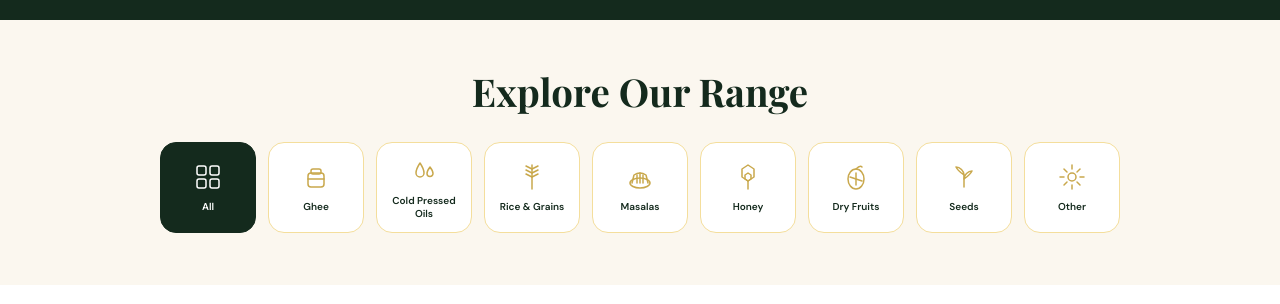
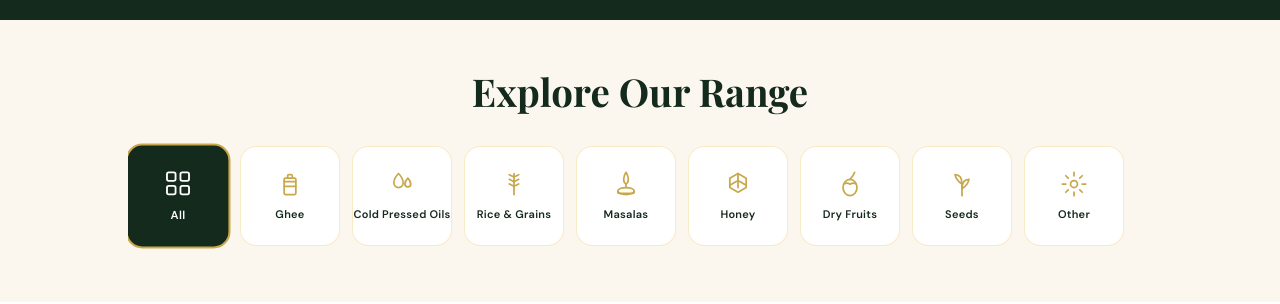
Before and after one commit to shashanksbharadwaj161/Gau-Bhoomi-Naturals-website, a React (Vite) app: page / in a window 1280 px wide. Shown: the part 1000-1304 px from the top of the page. Built offline with nearby package versions, Linux system fonts and the light colour scheme; no server answers; a web font is replaced by a local one.

Commit message:
feat: refined category icons and spring animation

```diff
--- a/src/components/ui/CategoryIcons.jsx
+++ b/src/components/ui/CategoryIcons.jsx
@@ -1,86 +1,80 @@
-// Uniform line-art category icons (stroke-based, same visual weight).
+// Uniform line-art category icons (stroke-based, 24x24 viewBox, strokeWidth 1.5).
 
-export const AllIcon = ({ size = 32, color = 'currentColor' }) => (
-  <svg width={size} height={size} viewBox="0 0 32 32" fill="none" stroke={color} strokeWidth="1.5" strokeLinecap="round" strokeLinejoin="round">
-    <rect x="5" y="5" width="9" height="9" rx="2" />
-    <rect x="18" y="5" width="9" height="9" rx="2" />
-    <rect x="5" y="18" width="9" height="9" rx="2" />
-    <rect x="18" y="18" width="9" height="9" rx="2" />
+export const AllIcon = ({ size = 28, color = 'currentColor' }) => (
+  <svg width={size} height={size} viewBox="0 0 24 24" fill="none" stroke={color} strokeWidth="1.5" strokeLinecap="round" strokeLinejoin="round">
+    <rect x="3" y="3" width="7" height="7" rx="1.5"/>
+    <rect x="14" y="3" width="7" height="7" rx="1.5"/>
+    <rect x="3" y="14" width="7" height="7" rx="1.5"/>
+    <rect x="14" y="14" width="7" height="7" rx="1.5"/>
   </svg>
 )
 
-export const GheeIcon = ({ size = 32, color = 'currentColor' }) => (
-  <svg width={size} height={size} viewBox="0 0 32 32" fill="none" stroke={color} strokeWidth="1.5" strokeLinecap="round" strokeLinejoin="round">
-    <rect x="8" y="12" width="16" height="14" rx="3" />
-    <rect x="11" y="8" width="10" height="5" rx="2" />
-    <line x1="8" y1="18" x2="24" y2="18" />
+export const GheeIcon = ({ size = 28, color = 'currentColor' }) => (
+  <svg width={size} height={size} viewBox="0 0 24 24" fill="none" stroke={color} strokeWidth="1.5" strokeLinecap="round" strokeLinejoin="round">
+    <path d="M8 21h8a1 1 0 001-1V10H7v10a1 1 0 001 1z"/>
+    <path d="M7 10V8a1 1 0 011-1h8a1 1 0 011 1v2"/>
+    <path d="M10 7V5a1 1 0 011-1h2a1 1 0 011 1v2"/>
+    <line x1="7" y1="14" x2="17" y2="14"/>
   </svg>
 )
 
-export const OilsIcon = ({ size = 32, color = 'currentColor' }) => (
-  <svg width={size} height={size} viewBox="0 0 32 32" fill="none" stroke={color} strokeWidth="1.5" strokeLinecap="round" strokeLinejoin="round">
-    <path d="M12 8 C12 8 8 14 8 18 a4 4 0 0 0 8 0 C16 14 12 8 12 8z" />
-    <path d="M22 12 C22 12 19 16 19 18.5 a3 3 0 0 0 6 0 C25 16 22 12 22 12z" />
+export const OilsIcon = ({ size = 28, color = 'currentColor' }) => (
+  <svg width={size} height={size} viewBox="0 0 24 24" fill="none" stroke={color} strokeWidth="1.5" strokeLinecap="round" strokeLinejoin="round">
+    <path d="M9 3c0 0-4 4-4 8a4 4 0 008 0c0-4-4-8-4-8z"/>
+    <path d="M17 7c0 0-2.5 2.5-2.5 5a2.5 2.5 0 005 0c0-2.5-2.5-5-2.5-5z"/>
   </svg>
 )
 
-export const RiceIcon = ({ size = 32, color = 'currentColor' }) => (
-  <svg width={size} height={size} viewBox="0 0 32 32" fill="none" stroke={color} strokeWidth="1.5" strokeLinecap="round" strokeLinejoin="round">
-    <line x1="16" y1="4" x2="16" y2="28" />
-    <line x1="16" y1="8" x2="22" y2="5" />
-    <line x1="16" y1="12" x2="22" y2="9" />
-    <line x1="16" y1="16" x2="22" y2="13" />
-    <line x1="16" y1="8" x2="10" y2="5" />
-    <line x1="16" y1="12" x2="10" y2="9" />
-    <line x1="16" y1="16" x2="10" y2="13" />
+export const RiceIcon = ({ size = 28, color = 'currentColor' }) => (
+  <svg width={size} height={size} viewBox="0 0 24 24" fill="none" stroke={color} strokeWidth="1.5" strokeLinecap="round" strokeLinejoin="round">
+    <path d="M12 3v18"/>
+    <path d="M12 6l4-2"/>
+    <path d="M12 10l4-2"/>
+    <path d="M12 14l4-2"/>
+    <path d="M12 6l-4-2"/>
+    <path d="M12 10l-4-2"/>
+    <path d="M12 14l-4-2"/>
   </svg>
 )
 
-export const MasalaIcon = ({ size = 32, color = 'currentColor' }) => (
-  <svg width={size} height={size} viewBox="0 0 32 32" fill="none" stroke={color} strokeWidth="1.5" strokeLinecap="round" strokeLinejoin="round">
-    <ellipse cx="16" cy="22" rx="10" ry="5" />
-    <path d="M8 22 L10 14 Q16 10 22 14 L24 22" />
-    <line x1="13" y1="22" x2="13" y2="14" />
-    <line x1="16" y1="22" x2="16" y2="12" />
-    <line x1="19" y1="22" x2="19" y2="14" />
+export const MasalaIcon = ({ size = 28, color = 'currentColor' }) => (
+  <svg width={size} height={size} viewBox="0 0 24 24" fill="none" stroke={color} strokeWidth="1.5" strokeLinecap="round" strokeLinejoin="round">
+    <path d="M12 2c0 0 2 3 2 6s-2 4-2 4-2-1-2-4 2-6 2-6z"/>
+    <ellipse cx="12" cy="18" rx="7" ry="3"/>
+    <path d="M5 18v1a1 1 0 001 1h12a1 1 0 001-1v-1"/>
+    <line x1="12" y1="12" x2="12" y2="15"/>
   </svg>
 )
 
-export const HoneyIcon = ({ size = 32, color = 'currentColor' }) => (
-  <svg width={size} height={size} viewBox="0 0 32 32" fill="none" stroke={color} strokeWidth="1.5" strokeLinecap="round" strokeLinejoin="round">
-    <polygon points="16,4 22,8 22,16 16,20 10,16 10,8" />
-    <polygon points="16,12 19,14 19,18 16,20 13,18 13,14" />
-    <line x1="16" y1="20" x2="16" y2="28" />
+export const HoneyIcon = ({ size = 28, color = 'currentColor' }) => (
+  <svg width={size} height={size} viewBox="0 0 24 24" fill="none" stroke={color} strokeWidth="1.5" strokeLinecap="round" strokeLinejoin="round">
+    <path d="M12 3L19 7v8l-7 4-7-4V7z"/>
+    <path d="M12 3v6m0 0l7 4m-7-4l-7 4"/>
+    <path d="M12 9v6"/>
   </svg>
 )
 
-export const DryFruitsIcon = ({ size = 32, color = 'currentColor' }) => (
-  <svg width={size} height={size} viewBox="0 0 32 32" fill="none" stroke={color} strokeWidth="1.5" strokeLinecap="round" strokeLinejoin="round">
-    <ellipse cx="16" cy="18" rx="8" ry="10" />
-    <path d="M16 8 Q20 4 22 6" />
-    <line x1="16" y1="12" x2="16" y2="24" />
-    <line x1="10" y1="16" x2="22" y2="20" />
+export const DryFruitsIcon = ({ size = 28, color = 'currentColor' }) => (
+  <svg width={size} height={size} viewBox="0 0 24 24" fill="none" stroke={color} strokeWidth="1.5" strokeLinecap="round" strokeLinejoin="round">
+    <ellipse cx="12" cy="15" rx="6" ry="7"/>
+    <path d="M12 8c0 0 3-3 4-6"/>
+    <path d="M12 12c2-1 4-1 5 0"/>
+    <path d="M12 12c-2-1-4-1-5 0"/>
   </svg>
 )
 
-export const SeedsIcon = ({ size = 32, color = 'currentColor' }) => (
-  <svg width={size} height={size} viewBox="0 0 32 32" fill="none" stroke={color} strokeWidth="1.5" strokeLinecap="round" strokeLinejoin="round">
-    <path d="M16 26 L16 14" />
-    <path d="M16 14 C16 14 10 10 8 6 C12 6 16 10 16 14" />
-    <path d="M16 18 C16 18 22 14 24 10 C20 10 16 14 16 18" />
+export const SeedsIcon = ({ size = 28, color = 'currentColor' }) => (
+  <svg width={size} height={size} viewBox="0 0 24 24" fill="none" stroke={color} strokeWidth="1.5" strokeLinecap="round" strokeLinejoin="round">
+    <path d="M12 22V12"/>
+    <path d="M12 12C12 12 7 9 6 4c4 0 6 3 6 8z"/>
+    <path d="M12 16C12 16 17 13 18 8c-4 0-6 3-6 8z"/>
   </svg>
 )
 
-export const OtherIcon = ({ size = 32, color = 'currentColor' }) => (
-  <svg width={size} height={size} viewBox="0 0 32 32" fill="none" stroke={color} strokeWidth="1.5" strokeLinecap="round" strokeLinejoin="round">
-    <path d="M16 4 L16 8" />
-    <path d="M24 8 L21 11" />
-    <path d="M28 16 L24 16" />
-    <path d="M24 24 L21 21" />
-    <path d="M16 28 L16 24" />
-    <path d="M8 24 L11 21" />
-    <path d="M4 16 L8 16" />
-    <path d="M8 8 L11 11" />
-    <circle cx="16" cy="16" r="4" />
+export const OtherIcon = ({ size = 28, color = 'currentColor' }) => (
+  <svg width={size} height={size} viewBox="0 0 24 24" fill="none" stroke={color} strokeWidth="1.5" strokeLinecap="round" strokeLinejoin="round">
+    <circle cx="12" cy="12" r="3"/>
+    <path d="M12 2v3M12 19v3M2 12h3M19 12h3"/>
+    <path d="M4.93 4.93l2.12 2.12M16.95 16.95l2.12 2.12M4.93 19.07l2.12-2.12M16.95 7.05l2.12-2.12"/>
   </svg>
 )
--- a/src/components/ui/CategoryPills.jsx
+++ b/src/components/ui/CategoryPills.jsx
@@ -16,13 +16,13 @@ const ICON_MAP = {
   other: OtherIcon,
 }
 
+const ACTIVE_ICON = '#FFFFFF'
 const INACTIVE_ICON = '#C9A84C'
-const ACTIVE_ICON   = '#FFFFFF'
 
 export default function CategoryPills({ activeSlug = 'all', onCategoryChange }) {
   return (
-    <div className="flex gap-3 overflow-x-auto hide-scrollbar snap-x snap-mandatory px-4 md:px-0 md:flex-wrap md:justify-center py-1">
-      {siteConfig.categories.map((cat, i) => {
+    <div className="flex gap-3 overflow-x-auto hide-scrollbar px-4 md:px-0 py-2">
+      {siteConfig.categories.map((cat, index) => {
         const Icon = ICON_MAP[cat.slug] || OtherIcon
         const active = activeSlug === cat.slug
         return (
@@ -30,19 +30,27 @@ export default function CategoryPills({ activeSlug = 'all', onCategoryChange })
             key={cat.slug}
             type="button"
             onClick={() => onCategoryChange?.(cat.slug)}
-            initial={{ opacity: 0, y: 16 }}
-            animate={{ opacity: 1, y: 0 }}
-            transition={{ delay: i * 0.06, type: 'spring', stiffness: 300, damping: 20 }}
-            whileTap={{ scale: 0.95 }}
-            className={`snap-start flex-shrink-0 flex flex-col items-center justify-center gap-2 rounded-2xl w-20 md:w-24 min-h-[88px] px-2 py-3 border transition-colors ${
+            // Staggered spring entrance; the active scale(1.05) is driven by
+            // Framer Motion (it owns the inline transform, so a CSS scale class
+            // would be overridden). Scale gets its own quick spring so selecting
+            // a pill feels instant rather than waiting out the stagger delay.
+            initial={{ opacity: 0, y: 20, scale: 0.85 }}
+            animate={{ opacity: 1, y: 0, scale: active ? 1.05 : 1 }}
+            transition={{
+              opacity: { type: 'spring', stiffness: 300, damping: 20, delay: index * 0.06 },
+              y:       { type: 'spring', stiffness: 300, damping: 20, delay: index * 0.06 },
+              scale:   { type: 'spring', stiffness: 300, damping: 20 },
+            }}
+            whileTap={{ scale: 0.92 }}
+            className={`flex-shrink-0 flex flex-col items-center justify-center gap-2 rounded-2xl w-[88px] h-[88px] md:w-[100px] md:h-[100px] transition-colors duration-200 ${
               active
-                ? 'bg-primary-500 border-primary-500'
-                : 'bg-white border-gold-200 hover:border-gold-400'
+                ? 'bg-primary-500 border-2 border-gold-500'
+                : 'bg-white border border-gold-200/60'
             }`}
           >
-            <Icon size={32} color={active ? ACTIVE_ICON : INACTIVE_ICON} />
+            <Icon size={28} color={active ? ACTIVE_ICON : INACTIVE_ICON} />
             <span
-              className={`text-[10px] font-body font-semibold text-center leading-tight line-clamp-2 ${
+              className={`font-body text-[11px] font-semibold tracking-wide text-center ${
                 active ? 'text-white' : 'text-primary-500'
               }`}
             >
```
